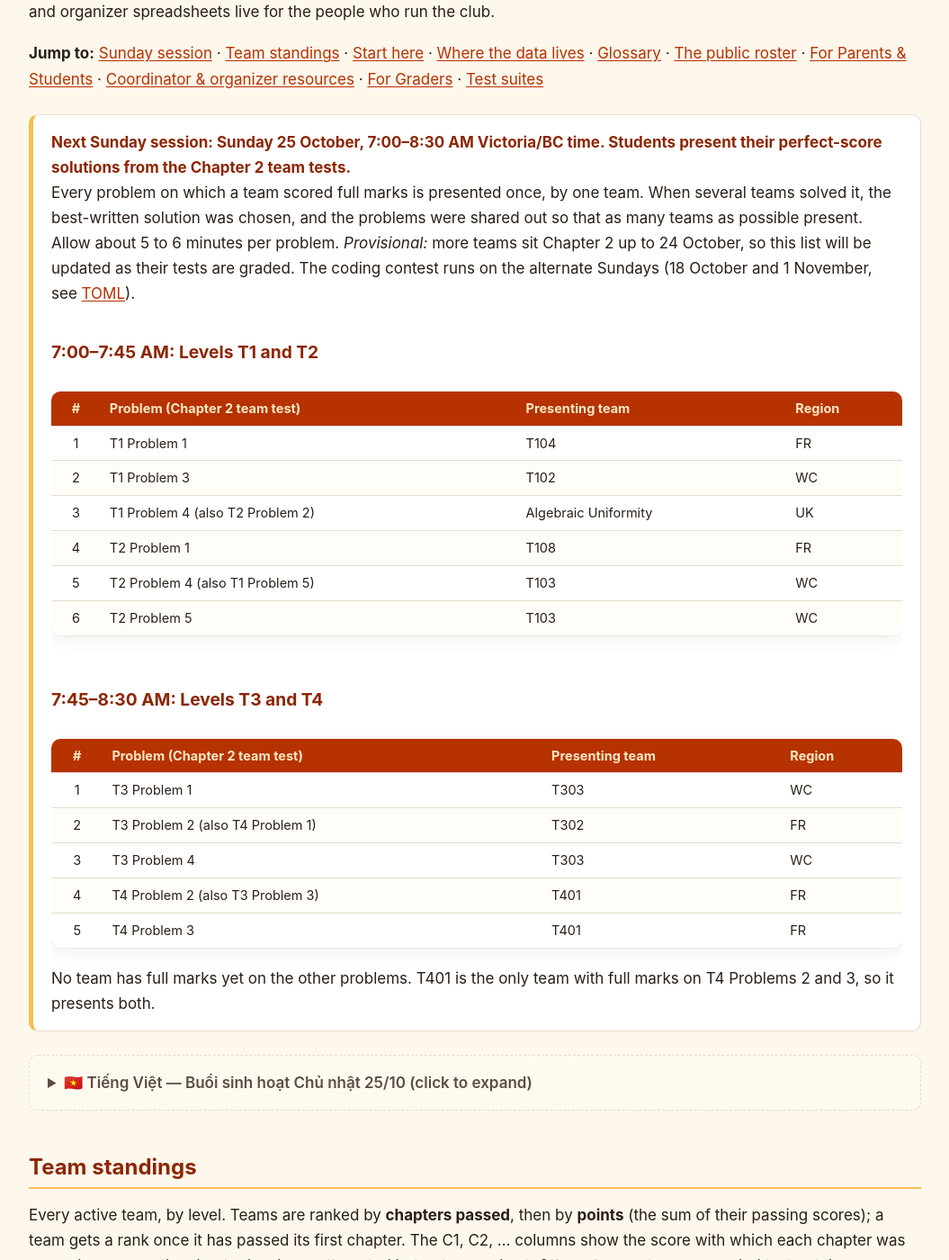
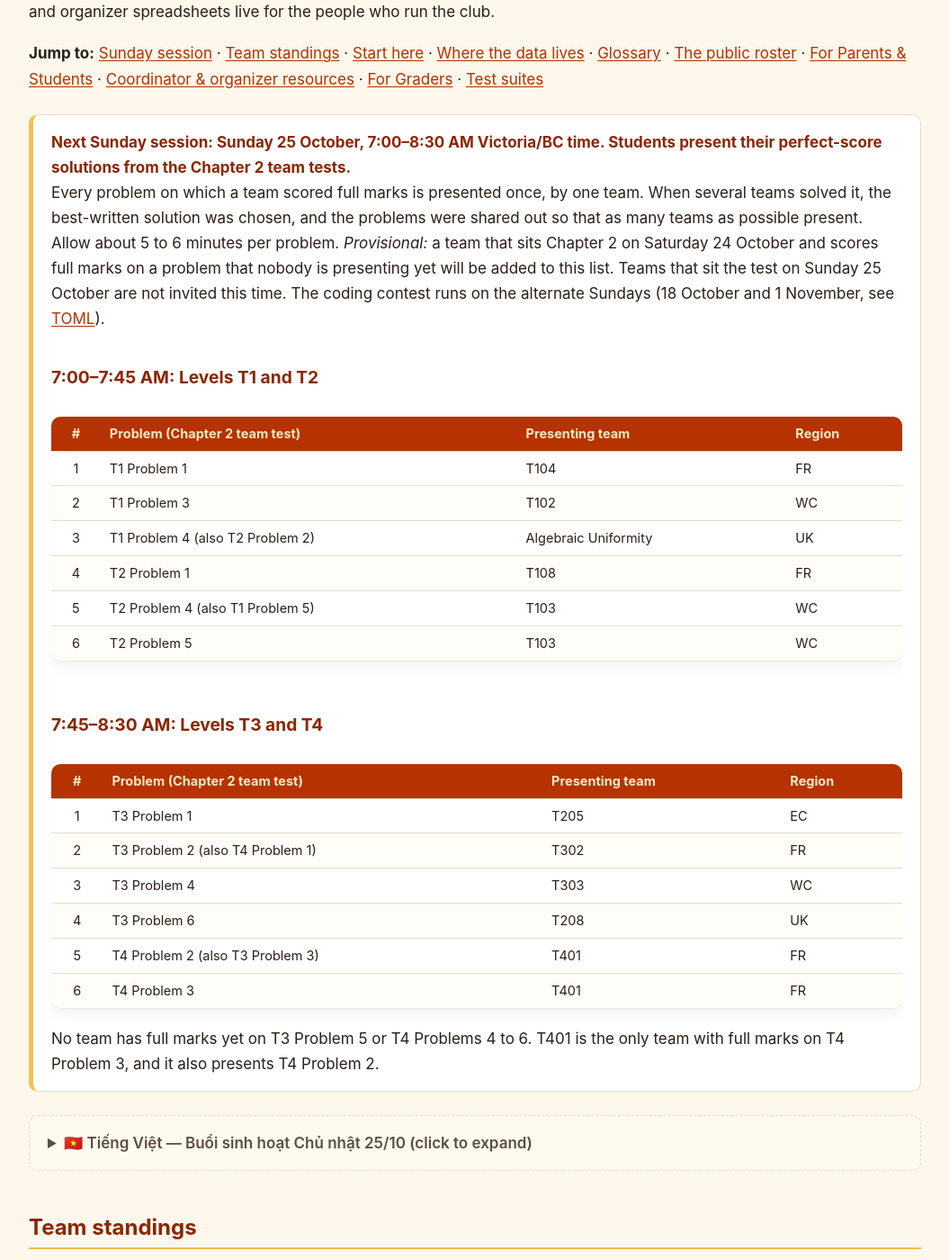
Before and after one commit to nghia71/nghia71.github.io, a Jekyll site: the page built from current-standings.md, in a window 1280 px wide and 1400 px high, scrolled down 440 px. Shown: the whole window at 90% size, without its empty margins (112-1167 px from the left). Built offline with Jekyll 4.4.1, drawn with Linux system fonts in a browser that asks for light colours.

Commit message:
Sunday 25 Oct agenda: T205 (T3 P1), T208 (T3 P6); Saturday-only rule

```diff
--- a/current-standings.md
+++ b/current-standings.md
@@ -10,7 +10,7 @@ This page is the club's live index, for every role: where the roster and every t
 
 <div class="note" id="sunday-session" markdown="0">
 <strong>Next Sunday session: Sunday 25 October, 7:00–8:30 AM Victoria/BC time. Students present their perfect-score solutions from the Chapter 2 team tests.</strong>
-<p>Every problem on which a team scored full marks is presented once, by one team. When several teams solved it, the best-written solution was chosen, and the problems were shared out so that as many teams as possible present. Allow about 5 to 6 minutes per problem. <em>Provisional:</em> more teams sit Chapter 2 up to 24 October, so this list will be updated as their tests are graded. The coding contest runs on the alternate Sundays (18 October and 1 November, see <a href="./toml.html">TOML</a>).</p>
+<p>Every problem on which a team scored full marks is presented once, by one team. When several teams solved it, the best-written solution was chosen, and the problems were shared out so that as many teams as possible present. Allow about 5 to 6 minutes per problem. <em>Provisional:</em> a team that sits Chapter 2 on Saturday 24 October and scores full marks on a problem that nobody is presenting yet will be added to this list. Teams that sit the test on Sunday 25 October are not invited this time. The coding contest runs on the alternate Sundays (18 October and 1 November, see <a href="./toml.html">TOML</a>).</p>
 <h3>7:00–7:45 AM: Levels T1 and T2</h3>
 <div class="ls-wrap"><table class="ls-table">
 <thead><tr><th class="ls-num">#</th><th>Problem (Chapter 2 team test)</th><th>Presenting team</th><th>Region</th></tr></thead>
@@ -26,13 +26,14 @@ This page is the club's live index, for every role: where the roster and every t
 <div class="ls-wrap"><table class="ls-table">
 <thead><tr><th class="ls-num">#</th><th>Problem (Chapter 2 team test)</th><th>Presenting team</th><th>Region</th></tr></thead>
 <tbody>
-<tr><td class="ls-num">1</td><td>T3 Problem 1</td><td>T303</td><td>WC</td></tr>
+<tr><td class="ls-num">1</td><td>T3 Problem 1</td><td>T205</td><td>EC</td></tr>
 <tr><td class="ls-num">2</td><td>T3 Problem 2 (also T4 Problem 1)</td><td>T302</td><td>FR</td></tr>
 <tr><td class="ls-num">3</td><td>T3 Problem 4</td><td>T303</td><td>WC</td></tr>
-<tr><td class="ls-num">4</td><td>T4 Problem 2 (also T3 Problem 3)</td><td>T401</td><td>FR</td></tr>
-<tr><td class="ls-num">5</td><td>T4 Problem 3</td><td>T401</td><td>FR</td></tr>
+<tr><td class="ls-num">4</td><td>T3 Problem 6</td><td>T208</td><td>UK</td></tr>
+<tr><td class="ls-num">5</td><td>T4 Problem 2 (also T3 Problem 3)</td><td>T401</td><td>FR</td></tr>
+<tr><td class="ls-num">6</td><td>T4 Problem 3</td><td>T401</td><td>FR</td></tr>
 </tbody></table></div>
-<p>No team has full marks yet on the other problems. T401 is the only team with full marks on T4 Problems 2 and 3, so it presents both.</p>
+<p>No team has full marks yet on T3 Problem 5 or T4 Problems 4 to 6. T401 is the only team with full marks on T4 Problem 3, and it also presents T4 Problem 2.</p>
 </div>
 
 <details class="vn" markdown="1">
@@ -43,7 +44,7 @@ Chủ nhật 25/10, 7:00–8:30 sáng giờ Victoria/BC: học sinh trình bày
 * **7:00–7:45:** T1 và T2 (bảng thứ nhất ở trên).
 * **7:45–8:30:** T3 và T4 (bảng thứ hai ở trên).
 
-Danh sách này còn tạm thời: các đội khác còn thi Chương 2 đến ngày 24/10, nên danh sách sẽ được cập nhật khi bài của các đội được chấm. Cuộc thi lập trình diễn ra vào các Chủ nhật xen kẽ (18/10 và 1/11, xem trang [TOML](./toml.html)).
+Danh sách này còn tạm thời: đội nào thi Chương 2 vào thứ Bảy 24/10 và đạt điểm tối đa ở một bài chưa có đội trình bày sẽ được thêm vào danh sách. Các đội thi vào Chủ nhật 25/10 lần này không được mời. Cuộc thi lập trình diễn ra vào các Chủ nhật xen kẽ (18/10 và 1/11, xem trang [TOML](./toml.html)).
 
 </details>
 
```
